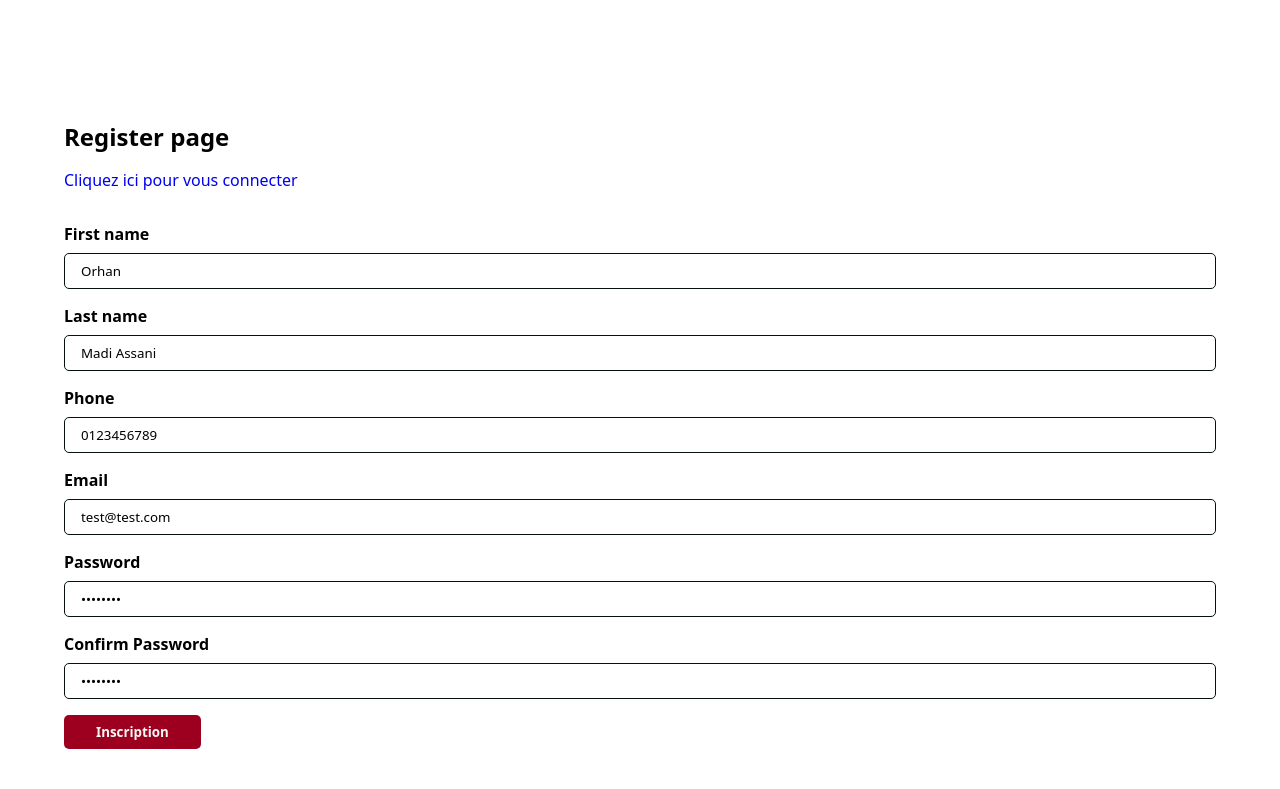
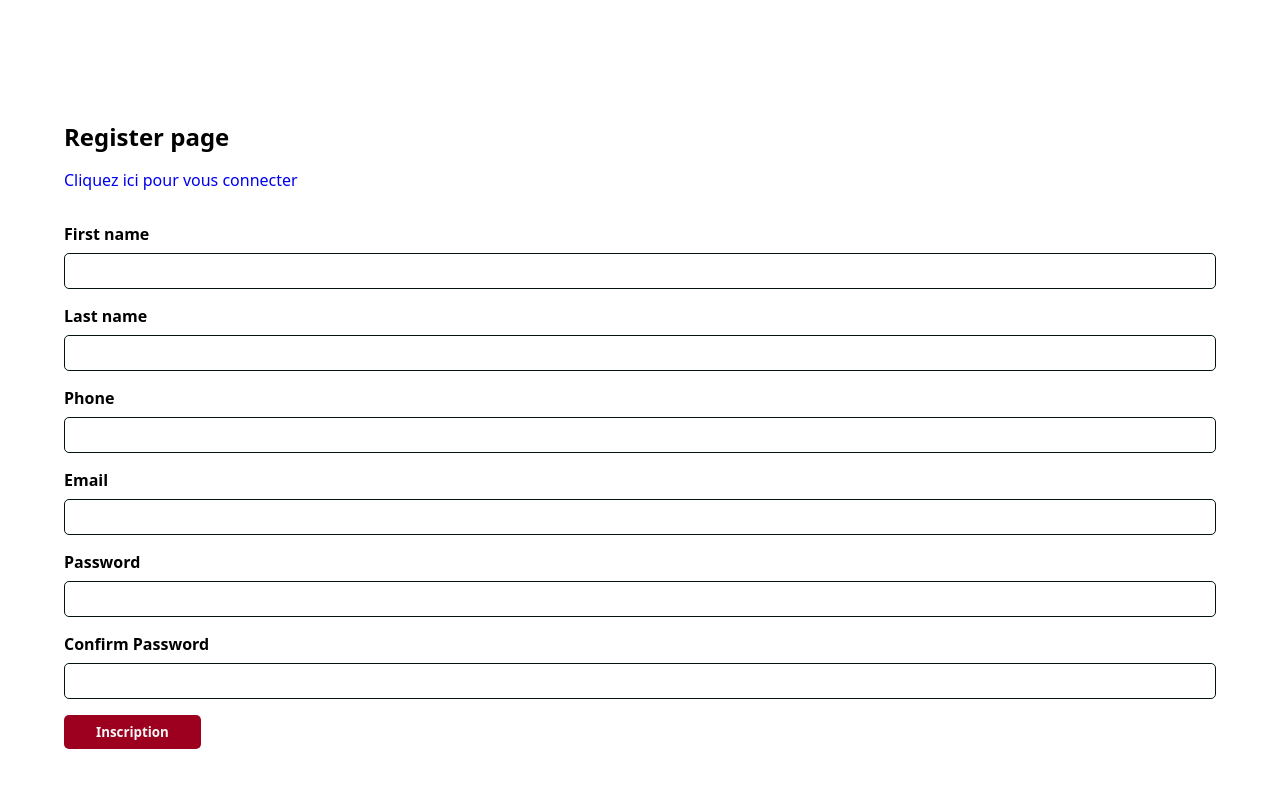
Before and after one commit to OrhanMA/Location, a PHP site: template src/Views/register.php in a window 1280 px wide. Shown: the part 56-845 px from the top of the page. Run offline with PHP 8.4, Linux system fonts and the light colour scheme; the template is opened without the code that fills it, so the values that code supplies are empty.

Commit message:
suppression des fausses données de pré-remplissage des champs de formulaires

```diff
--- a/src/Views/login.php
+++ b/src/Views/login.php
@@ -8,11 +8,11 @@
   <form action="/location/public/login" method="post">
     <div class="form-field">
       <label for="email">Email</label>
-      <input required type="email" name="email" id="email" value="test@test.com">
+      <input required type="email" name="email" id="email">
     </div>
     <div class="form-field">
       <label for="password">Password</label>
-      <input required type="password" name="password" id="password" value="test1234">
+      <input required type="password" name="password" id="password">
     </div>
     <input class="button bg-accent" type="submit" value="Connexion">
   </form>
--- a/src/Views/register.php
+++ b/src/Views/register.php
@@ -8,27 +8,27 @@
   <form action="/location/public/register" method="post">
     <div class='form-field'>
       <label for="first_name">First name</label>
-      <input type="text" minlength="3" maxlength="50" name="first_name" id="first_name" value="Orhan">
+      <input type="text" minlength="3" maxlength="50" name="first_name" id="first_name">
     </div>
     <div class='form-field'>
       <label for="last_name">Last name</label>
-      <input required type="text" minlength="3" maxlength="50" name="last_name" id="last_name" value="Madi Assani">
+      <input required type="text" minlength="3" maxlength="50" name="last_name" id="last_name">
     </div>
     <div class='form-field'>
       <label for="phone">Phone</label>
-      <input required type="phone" name="phone" id="phone" minlength="10" maxlength=10 value="0123456789">
+      <input required type="phone" name="phone" id="phone" minlength="10" maxlength=10>
     </div>
     <div class='form-field'>
       <label for="email">Email</label>
-      <input required type="email" minlength="5" maxlength="80" name="email" id="email" value="test@test.com">
+      <input required type="email" minlength="5" maxlength="80" name="email" id="email">
     </div>
     <div class='form-field'>
       <label for="password">Password</label>
-      <input required type="password" minlength="7" name="password" id="password" value="test1234">
+      <input required type="password" minlength="7" name="password" id="password">
     </div>
     <div class='form-field'>
       <label for="confirm_password">Confirm Password</label>
-      <input required type="password" minlength="7" name="confirm_password" id="confirm_password" value="test1234">
+      <input required type="password" minlength="7" name="confirm_password" id="confirm_password">
     </div>
     <input class="button bg-accent" type="submit" value="Inscription">
   </form>
```
